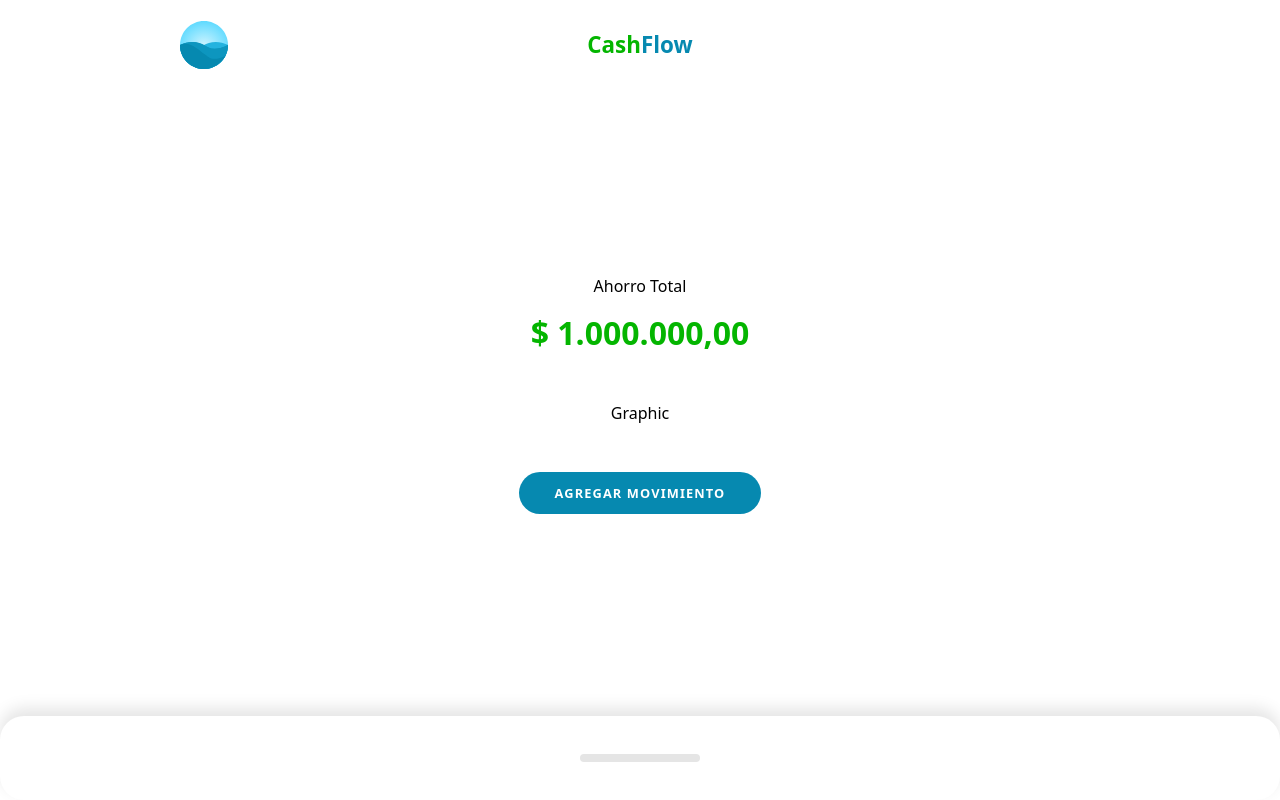
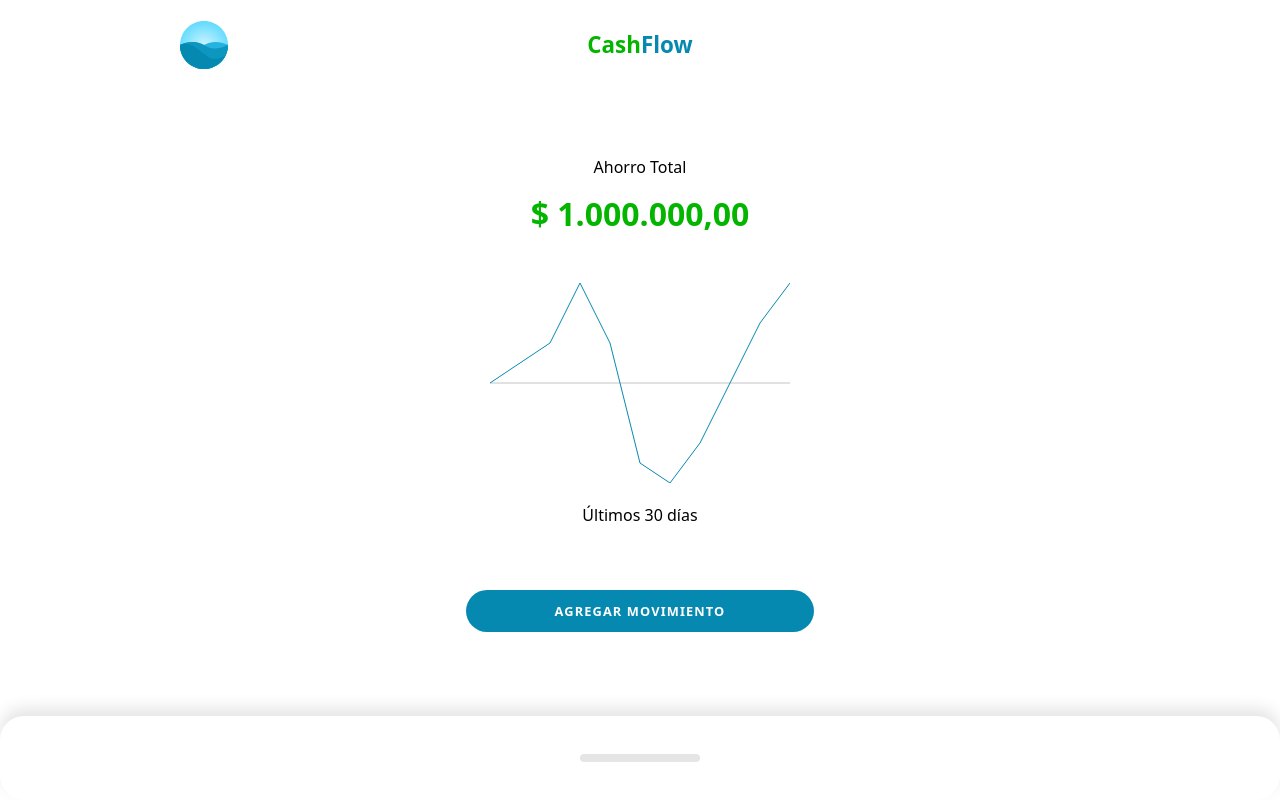
Before and after one commit to javandresmoreno/vue-cashflow-project, a Vue app: page / in a window 1280 px wide. Built offline with nearby package versions, Linux system fonts and the light colour scheme.

Commit message:
finaliza componente de Gráfico

```diff
--- a/src/components/HomeComponent.vue
+++ b/src/components/HomeComponent.vue
@@ -10,7 +10,11 @@
                 :amount="amount"
                 :total-amount="1000000"
             >
-                <template #graphic>Graphic</template>
+                <template #graphic>
+                    <Graphic
+                        :amounts="amountsGraphic"
+                    ></Graphic>
+                </template>
                 <template #action>
                     <ActionComponent></ActionComponent>
                 </template>
@@ -32,6 +36,7 @@ import HeaderComponent from './HeaderComponent.vue'
 import Resume from './Resume/Index.vue'
 import Movements from './Movements/Index.vue'
 import ActionComponent from './ActionComponent.vue'
+import Graphic from './Resume/Graphic.vue'
 
 export default {
     data() {
@@ -39,6 +44,7 @@ export default {
             label: null,
             amount: null,
             specificDate: null,
+            amountsGraphic: [100, 200, 500, 200, -400, -500, -300, 0, 300, 500],
             movements:[
                 {
                     id: 0,
@@ -92,11 +98,12 @@ export default {
         }
     },
     components: {
-    LayoutComponent,
-    HeaderComponent,
-    Resume,
-    Movements,
-    ActionComponent
-}
+        LayoutComponent,
+        HeaderComponent,
+        Resume,
+        Movements,
+        ActionComponent,
+        Graphic
+    }
 }
 </script>
--- /dev/null
+++ b/src/components/Resume/Graphic.vue
@@ -0,0 +1,109 @@
+<template>
+    <article>
+        <svg
+            @touchstart="tap"
+            @touchmove="tap"
+            @touchend="untap"
+            viewBox="0 0 300 200">
+            <line
+                stroke="#c4c4c4"
+                stroke-width="1"
+                x1="0"
+                :y1="zero"
+                x2="300"
+                :y2="zero"
+            />
+            <polyline
+                fill="none"
+                stroke="#0689B0"
+                stroke-width="1"
+                :points="points"
+            />
+            <line
+                v-show="showGreenPointer"
+                stroke="#04B500"
+                stroke-width="1"
+                :x1="pointerCoordinates"
+                y1="0"
+                :x2="pointerCoordinates"
+                y2="200"
+            />
+        </svg>
+        <p>Últimos 30 días</p>
+    </article>
+</template>
+
+<script setup>
+
+import { defineProps, toRefs, computed, ref } from 'vue';
+
+/* Props */
+
+const props = defineProps({
+    amounts: {
+        type: Array,
+        default: () => []
+    }
+})
+
+/* Graphic Logic */
+
+const { amounts } = toRefs(props)
+
+const amountToPixels = (amount) => {
+    const min = Math.min(...amounts.value);
+    const max = Math.max(...amounts.value);
+
+    const amountAbsolute = amount + Math.abs(min);
+    const minmax = Math.abs(max) + Math.abs(min);
+
+    return  200 - ((amountAbsolute * 100) / minmax) * 2 //el 200 digamos que invierte la grafica
+}
+
+const zero = computed(() => {
+    return amountToPixels(0)
+})
+
+const points = computed(() => {
+    const total = amounts.value.length;
+
+    return amounts.value.reduce((points, amount, index) => {
+        const x = (300 / total) * (index + 1);
+        const y = amountToPixels(amount);
+
+        return `${points} ${x},${y}`;
+    }, "0,100")
+})
+
+/* Tap events for green bar */
+
+const showGreenPointer = ref(false)
+
+const pointerCoordinates = ref(0)
+
+const tap = ({ target, touches }) => {
+    showGreenPointer.value = true;
+    const elementWidth = target.getBoundingClientRect().width;
+    const elementX = target.getBoundingClientRect().x;
+    const touchX = touches[0].clientX;
+
+    pointerCoordinates.value = (touchX - elementX) * 300 / elementWidth;
+
+}
+
+const untap = () => {
+    showGreenPointer.value = false;
+}
+
+</script>
+
+<style scoped>
+
+svg {
+    width: 100%;
+}
+
+p {
+    text-align: center;
+}
+</style>
```
